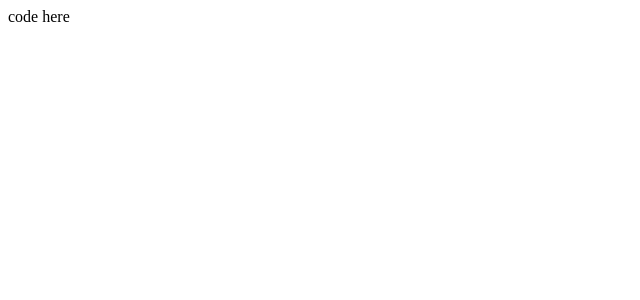
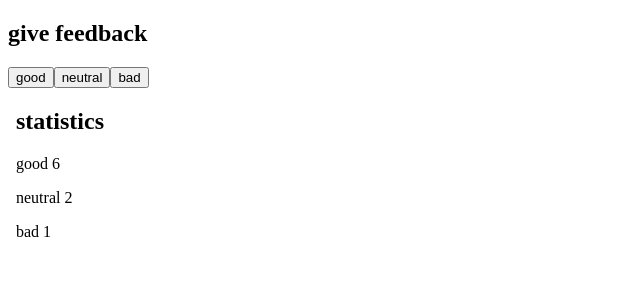
Before and after one commit to yuqingwwang/FullStackOpen, a React (Create React App) app in the folder part1/unicafe/: page / in a window 1280 px wide. Shown: the top 300 px of the page, without its empty margins (0-640 px from the left). Built offline with nearby package versions, Linux system fonts and the light colour scheme.

Commit message:
dummy code added

```diff
--- a/part1/unicafe/src/App.js
+++ b/part1/unicafe/src/App.js
@@ -1,5 +1,22 @@
 import { useState } from 'react'
 
+
+const Header = (header) => {
+  return (<header>
+    <h2>give feedback</h2>
+    <button>good</button>
+    <button>neutral</button>
+    <button>bad</button>
+  </header>)
+}
+
+const Stats = (stats) => {
+  return(<body><h2>statistics</h2>
+  <p>good 6</p>
+  <p>neutral 2</p>
+  <p>bad 1</p>
+  </body>)
+}
 const App = () => {
   // save clicks of each button to its own state
   const [good, setGood] = useState(0)
@@ -8,7 +25,8 @@ const App = () => {
 
   return (
     <div>
-      code here
+      <Header title/>
+      <Stats stats/>
     </div>
   )
 }
```
